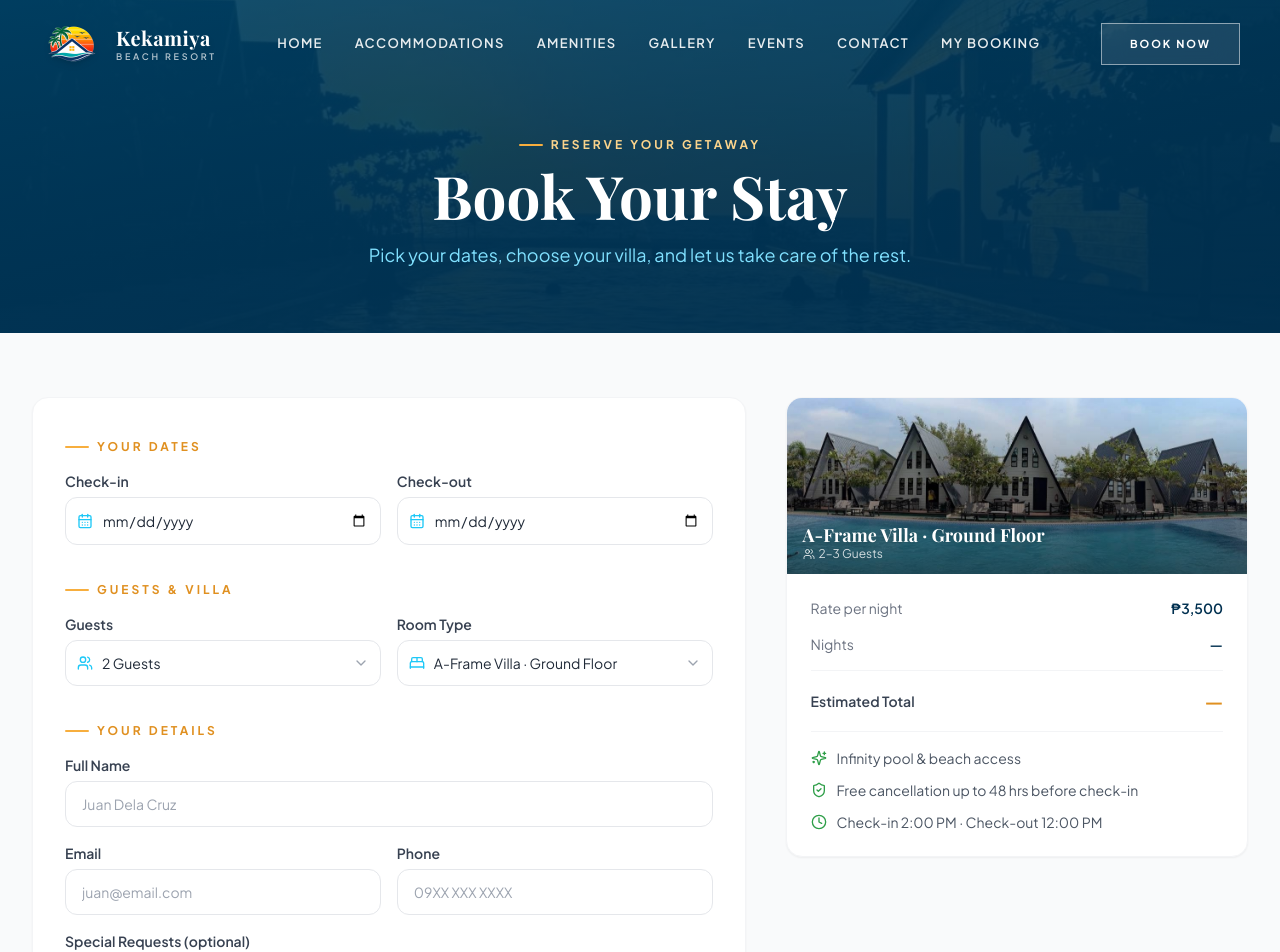
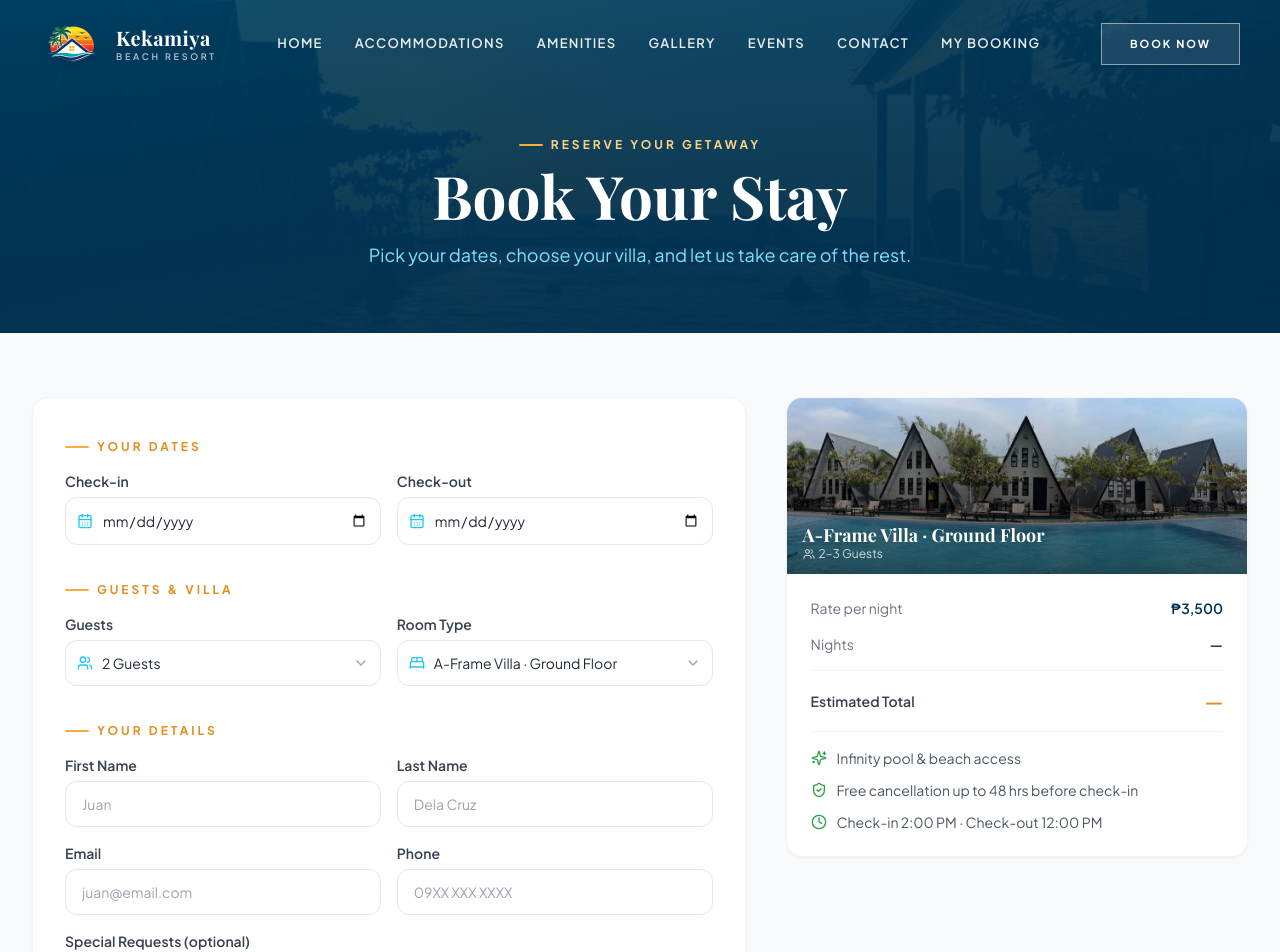
Before and after one commit to engrpaulojimena/resort-management, a Next.js app: page /book in a window 1280 px wide. Shown: the top 952 px of the page. Built offline with nearby package versions, Linux system fonts and the light colour scheme; a web font is replaced by a local one.

Commit message:
Improve resort website UI and add new features

```diff
--- a/app/api/bookings/route.ts
+++ b/app/api/bookings/route.ts
@@ -202,7 +202,7 @@ function adminNotificationHtml(opts: {
 export async function POST(req: NextRequest) {
   try {
     const body = await req.json()
-    const { checkIn, checkOut, guests, roomId, name, email, phone, notes } = body
+    const { checkIn, checkOut, guests, roomId, name, firstName: fName, lastName: lName, email, phone, notes } = body
 
     // ── Validate ──
     if (!checkIn || !checkOut || !name || !email || !roomId) {
@@ -223,10 +223,10 @@ export async function POST(req: NextRequest) {
     const totalAmount = nights * pricePerNight
     const confirmationCode = generateConfirmationCode()
 
-    // ── Split name ──
-    const nameParts = name.trim().split(/\s+/)
-    const firstName = nameParts[0]
-    const lastName = nameParts.slice(1).join(' ') || '-'
+    // ── Name — prefer explicit firstName/lastName from form, fallback to splitting name ──
+    const fullName = name?.trim() || `${fName ?? ''} ${lName ?? ''}`.trim()
+    const firstName = fName?.trim() || fullName.split(/\s+/)[0]
+    const lastName = lName?.trim() || fullName.split(/\s+/).slice(1).join(' ') || '-'
 
     // ── Upsert guest ──
     let guestId: number
@@ -235,9 +235,13 @@ export async function POST(req: NextRequest) {
     `
     if (existingGuest.length > 0) {
       guestId = existingGuest[0].id
-      await sql`
-        UPDATE guests SET updated_at = NOW() WHERE id = ${guestId}
-      `
+      // Only update phone if a new one is provided — never overwrite the existing guest's name
+      // (a different person could reuse an email, or the admin may have corrected it manually)
+      if (phone) {
+        await sql`
+          UPDATE guests SET phone = ${phone}, updated_at = NOW() WHERE id = ${guestId}
+        `
+      }
     } else {
       const newGuest = await sql`
         INSERT INTO guests (first_name, last_name, email, phone, created_at, updated_at)
@@ -262,12 +266,12 @@ export async function POST(req: NextRequest) {
       INSERT INTO reservations (
         confirmation_code, guest_id, room_id, status,
         check_in, check_out, adults, children,
-        total_amount, special_requests, source,
+        guest_name, total_amount, special_requests, source,
         created_at, updated_at
       ) VALUES (
         ${confirmationCode}, ${guestId}, ${dbRoomId}, 'pending',
         ${checkIn}, ${checkOut}, ${Math.max(1, guests)}, 0,
-        ${totalAmount.toFixed(2)}, ${notes || null}, 'website',
+        ${fullName}, ${totalAmount.toFixed(2)}, ${notes || null}, 'website',
         NOW(), NOW()
       )
       RETURNING id
@@ -292,7 +296,7 @@ export async function POST(req: NextRequest) {
           VALUES (
             ${adminUser.id}, 'new_reservation',
             'New Booking from Website',
-            ${`${name} booked ${roomName} — ${nights} night${nights > 1 ? 's' : ''} (${checkIn} → ${checkOut}). Code: ${confirmationCode}`},
+            ${`${fullName} booked ${roomName} — ${nights} night${nights > 1 ? 's' : ''} (${checkIn} → ${checkOut}). Code: ${confirmationCode}`},
             'reservation', ${reservationId}, false, false, NOW()
           )
         `
@@ -306,7 +310,7 @@ export async function POST(req: NextRequest) {
       INSERT INTO activity_logs (type, entity, entity_id, description, created_at)
       VALUES (
         'create', 'reservation', ${reservationId},
-        ${`Website booking ${confirmationCode} by ${name} — ${roomName}, ${nights} night${nights > 1 ? 's' : ''}.`},
+        ${`Website booking ${confirmationCode} by ${fullName} — ${roomName}, ${nights} night${nights > 1 ? 's' : ''}.`},
         NOW()
       )
     `.catch(() => {})
@@ -320,7 +324,7 @@ export async function POST(req: NextRequest) {
         email,
         `Booking Request · ${confirmationCode} — ${RESORT_NAME}`,
         guestConfirmationHtml({
-          guestName: name, roomName,
+          guestName: fullName, roomName,
           checkIn: checkInFmt, checkOut: checkOutFmt,
           nights, guests, totalAmount, confirmationCode,
           specialRequests: notes || undefined,
@@ -330,7 +334,7 @@ export async function POST(req: NextRequest) {
         ADMIN_EMAIL,
         `🔔 New Booking: ${name} · ${roomName} · ${checkInFmt}`,
         adminNotificationHtml({
-          guestName: name, guestEmail: email, guestPhone: phone || '',
+          guestName: fullName, guestEmail: email, guestPhone: phone || '',
           roomName, checkIn: checkInFmt, checkOut: checkOutFmt,
           nights, guests, totalAmount, confirmationCode,
           specialRequests: notes || undefined,
--- a/app/book/BookClient.tsx
+++ b/app/book/BookClient.tsx
@@ -57,7 +57,8 @@ export default function BookClient() {
     checkOut: '',
     guests: 2,
     roomId: 'ground',
-    name: '',
+    firstName: '',
+    lastName: '',
     email: '',
     phone: '',
     notes: '',
@@ -88,7 +89,7 @@ export default function BookClient() {
 
   const handleSubmit = async (e: React.FormEvent) => {
     e.preventDefault()
-    if (!form.checkIn || !form.checkOut || !form.name || !form.email) return
+    if (!form.checkIn || !form.checkOut || !form.firstName || !form.email) return
     setStatus('sending')
     setErrorMsg('')
 
@@ -96,7 +97,10 @@ export default function BookClient() {
       const res = await fetch('/api/bookings', {
         method: 'POST',
         headers: { 'Content-Type': 'application/json' },
-        body: JSON.stringify(form),
+        body: JSON.stringify({
+          ...form,
+          name: `${form.firstName.trim()} ${form.lastName.trim()}`.trim(),
+        }),
       })
       const data = await res.json()
 
@@ -113,7 +117,7 @@ export default function BookClient() {
       const params = new URLSearchParams({
         code: data.confirmationCode,
         id: String(data.reservationId),
-        name: form.name,
+        name: `${form.firstName.trim()} ${form.lastName.trim()}`.trim(),
         email: form.email,
         phone: form.phone || '',
         checkIn: form.checkIn,
@@ -138,7 +142,7 @@ export default function BookClient() {
           </div>
           <h1 className="font-display text-2xl font-bold text-ocean-900 mb-2">Request Sent!</h1>
           <p className="text-gray-600 mb-4">
-            Thank you, {form.name || 'guest'}! We&apos;ve received your booking request for{' '}
+            Thank you, {form.firstName || 'guest'}! We&apos;ve received your booking request for{' '}
             <span className="font-semibold text-ocean-700">{selectedRoom.name}</span>
             {nights > 0 && (
               <> ({nights} night{nights > 1 ? 's' : ''})</>
@@ -277,16 +281,29 @@ export default function BookClient() {
               <div>
                 <p className="section-label mb-4">Your Details</p>
                 <div className="grid sm:grid-cols-2 gap-4">
-                  <label className="flex flex-col gap-1.5 sm:col-span-2">
-                    <span className="text-sm font-semibold text-gray-700">Full Name</span>
+                  <label className="flex flex-col gap-1.5">
+                    <span className="text-sm font-semibold text-gray-700">First Name</span>
                     <input
                       type="text"
-                      name="name"
+                      name="firstName"
                       required
                       autoComplete="off"
-                      value={form.name}
+                      value={form.firstName}
                       onChange={handleChange}
-                      placeholder="Juan Dela Cruz"
+                      placeholder="Juan"
+                      className="w-full px-4 py-3 rounded-xl border border-gray-200 focus:border-ocean-400 focus:ring-2 focus:ring-ocean-100 outline-none transition-all text-sm text-gray-800"
+                    />
+                  </label>
+                  <label className="flex flex-col gap-1.5">
+                    <span className="text-sm font-semibold text-gray-700">Last Name</span>
+                    <input
+                      type="text"
+                      name="lastName"
+                      required
+                      autoComplete="off"
+                      value={form.lastName}
+                      onChange={handleChange}
+                      placeholder="Dela Cruz"
                       className="w-full px-4 py-3 rounded-xl border border-gray-200 focus:border-ocean-400 focus:ring-2 focus:ring-ocean-100 outline-none transition-all text-sm text-gray-800"
                     />
                   </label>
```
Also changed, not shown: app/pay-deposit/PayDepositClient.tsx (+46 -5 lines), 1 other file (tests, documents, lock files or other folders).
